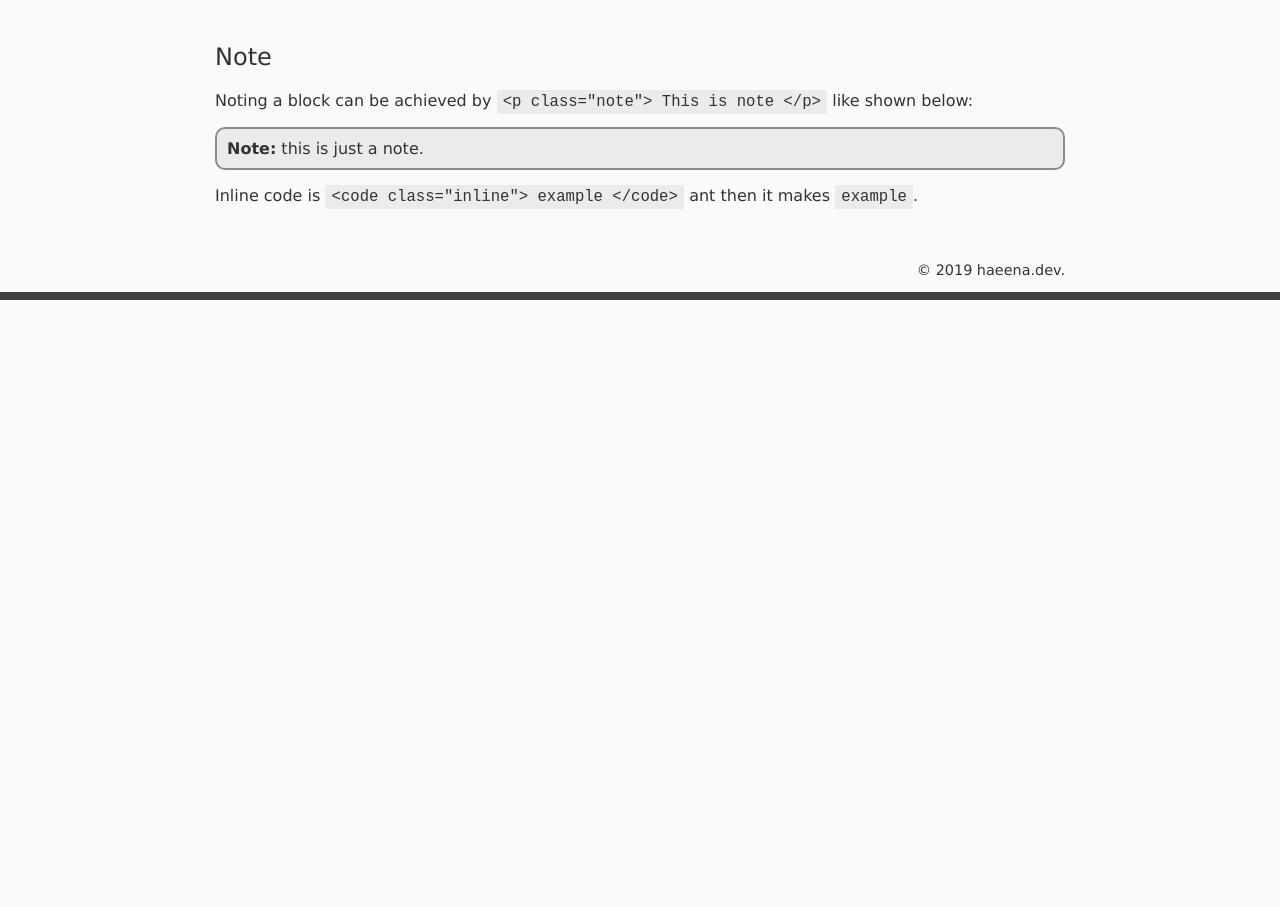
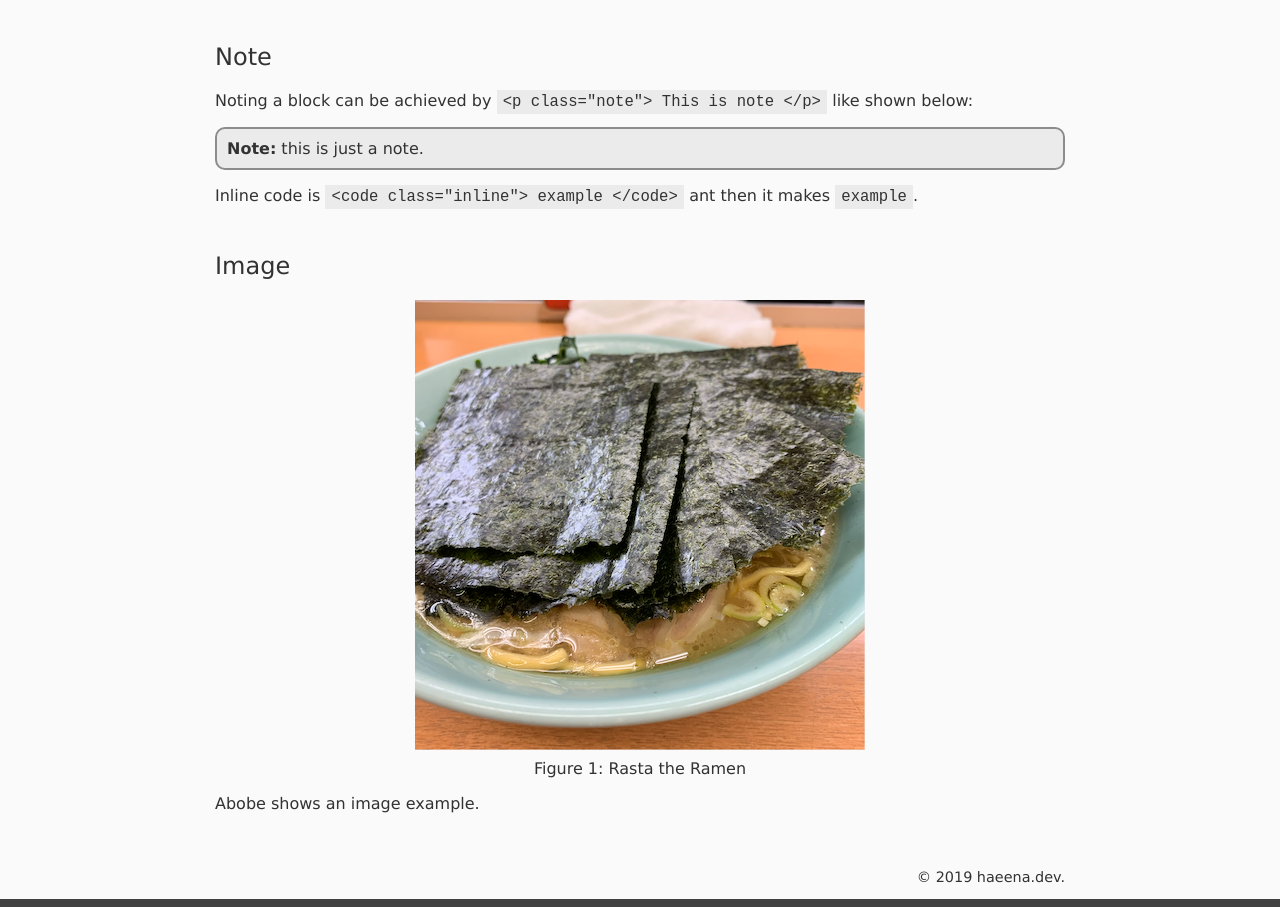
Before and after one commit to haeena-dev/web, a plain HTML site: page test.html in a window 1280 px wide. Shown: the part 1985-2892 px from the top of the page. Before the commit the page ends 2285 px from the top, so only its background shows below. Drawn offline with Linux system fonts and the light colour scheme.

Commit message:
add img exmaple

```diff
--- a/css/web.css
+++ b/css/web.css
@@ -50,6 +50,13 @@ footer {
 	height: 30px;
 }
 
+div.img {	/* use <div class="img"> as a wrapper for <img> */
+	text-align: center;
+}
+div.img p {
+	margin: 5px 0 0 0;
+}
+
 p.note {
 	background-color: rgb(235, 235, 235);
 	padding: 10px 10px 10px 10px;
--- a/test.html
+++ b/test.html
@@ -157,6 +157,19 @@ module PIO #(
 
       </section>
 
+      <h2> Image </h2>
+      <section>
+	<div class="img">
+	  <img src="rasta.png"/>
+	  <p> Figure 1: Rasta the Ramen </p>
+	</div>
+
+	<p>
+	  Abobe shows an image example.
+	</p>
+
+      </section>
+
     </main>
 
     <footer>
```
Also changed, not shown: rasta.png (added).
